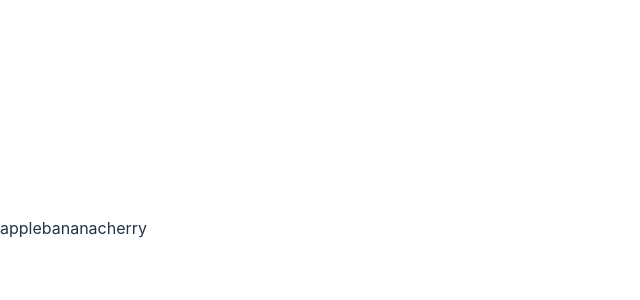
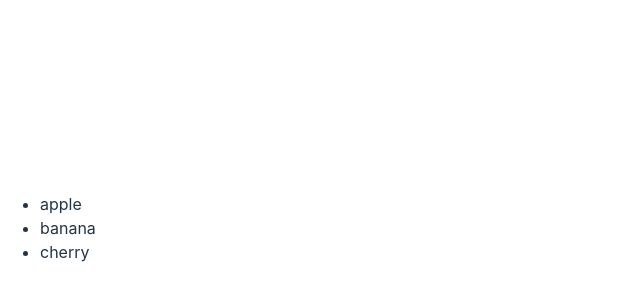
Before and after one commit to sramirez124/Learning-React, a React (Vite) app in the folder render-list/render-list/: page / in a window 1280 px wide. Shown: the part 172-472 px from the top of the page, without its empty margins (0-640 px from the left). Built offline with nearby package versions, Linux system fonts and the light colour scheme.

Commit message:
refactoring List.jsx

```diff
--- a/render-list/render-list/src/List.jsx
+++ b/render-list/render-list/src/List.jsx
@@ -1,10 +1,12 @@
 function List () {
-    const fruits = ['apple', 'banana', 'cherry']
+    const fruits = [{name: 'apple', calories: 95},
+                   {name:'banana', calories: 105},
+                   {name:'cherry' , calories: 120}]
 
     // Take the original array and return a new array
-    const listItems = fruits.map((fruit) => <li>{fruit}</li>)
+    const listItems = fruits.map((fruit) => <li key={fruit.name}>{fruit.name}</li>)
 
-    return (fruits);
+    return (<ul>{listItems}</ul>);
 }
 
 export default List
```
